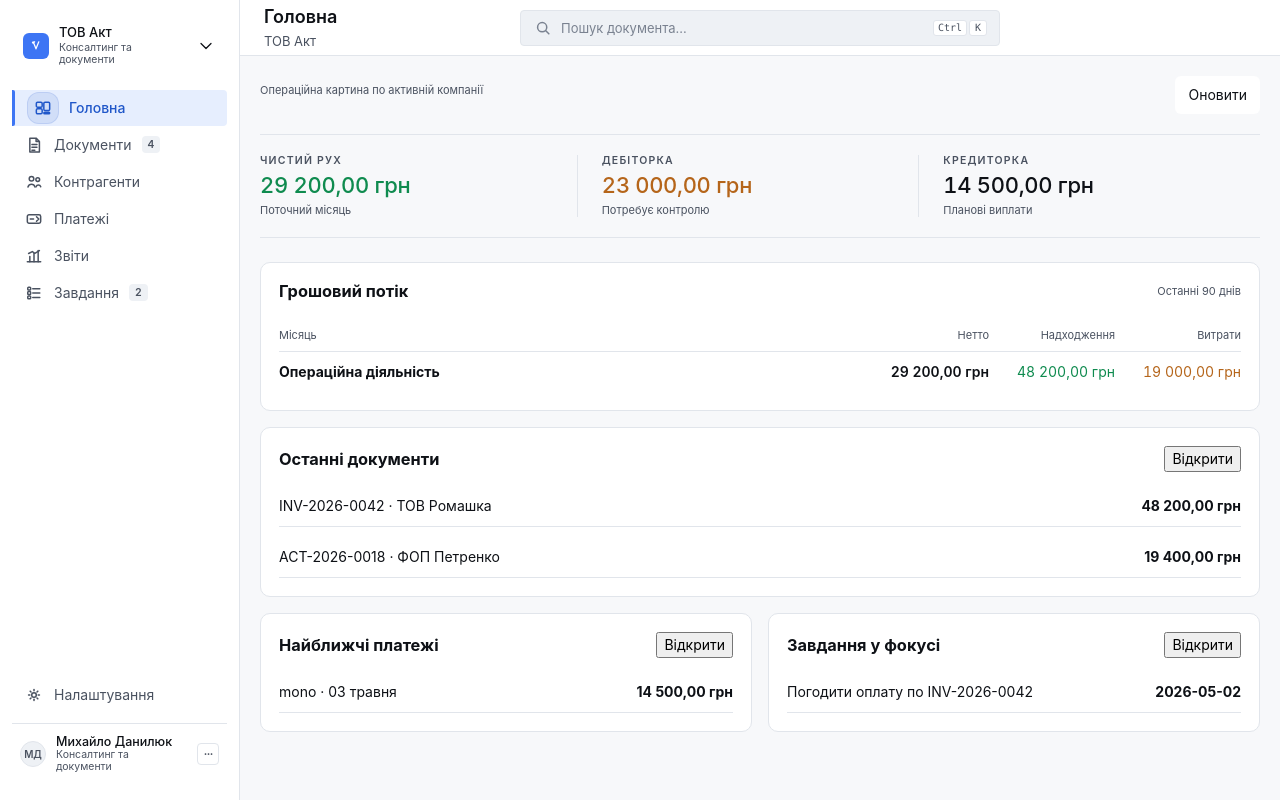
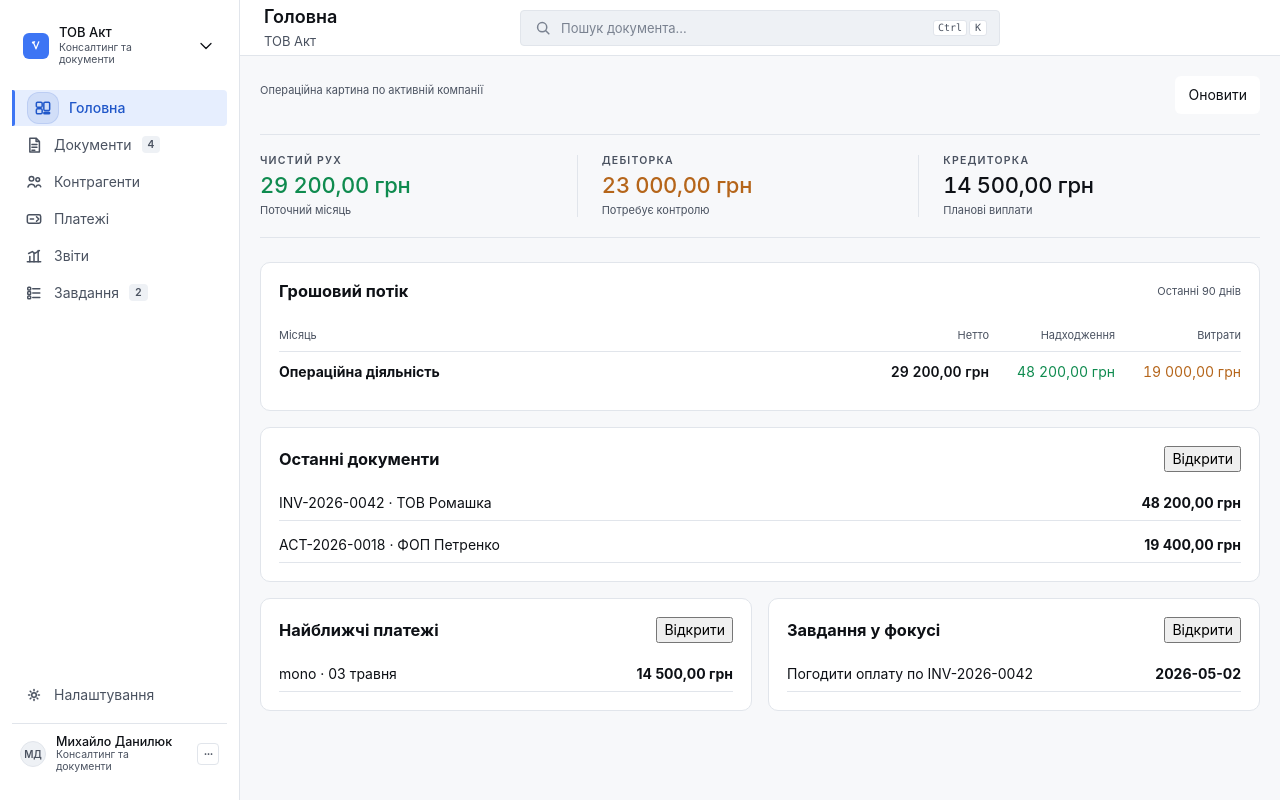
Before and after one commit to DAN-MYK/Acta, a Svelte app: page / in a window 1280 px wide. Built offline with nearby package versions, Linux system fonts and the light colour scheme; a web font is replaced by a local one.

Commit message:
fix: tighten dashboard grid alignment and list-row spacing

```diff
--- a/frontend/src/styles/dashboard.css
+++ b/frontend/src/styles/dashboard.css
@@ -95,6 +95,7 @@
   grid-template-columns: repeat(2, minmax(0, 1fr));
   gap: 16px;
   margin-top: 24px;
+  align-items: start;
 }
 
 .dashboard-card {
@@ -176,12 +177,12 @@
 
 .dashboard-list-row {
   width: 100%;
-  margin-top: 10px;
+  margin-top: 7px;
   text-align: left;
   border: 0;
   border-bottom: 1px solid var(--acta-color-border);
   border-radius: 0;
-  padding: 10px 0;
+  padding: 7px 0;
   background: transparent;
   color: inherit;
 }
```
